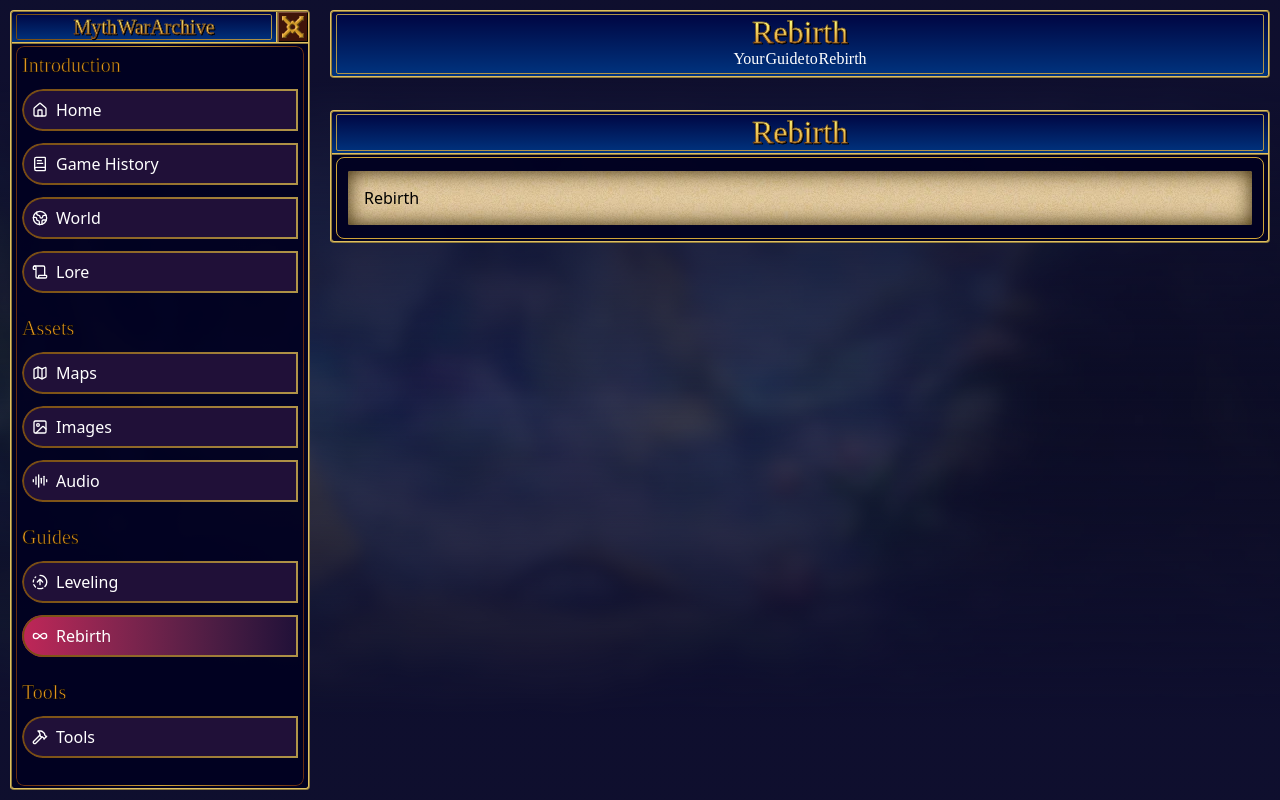
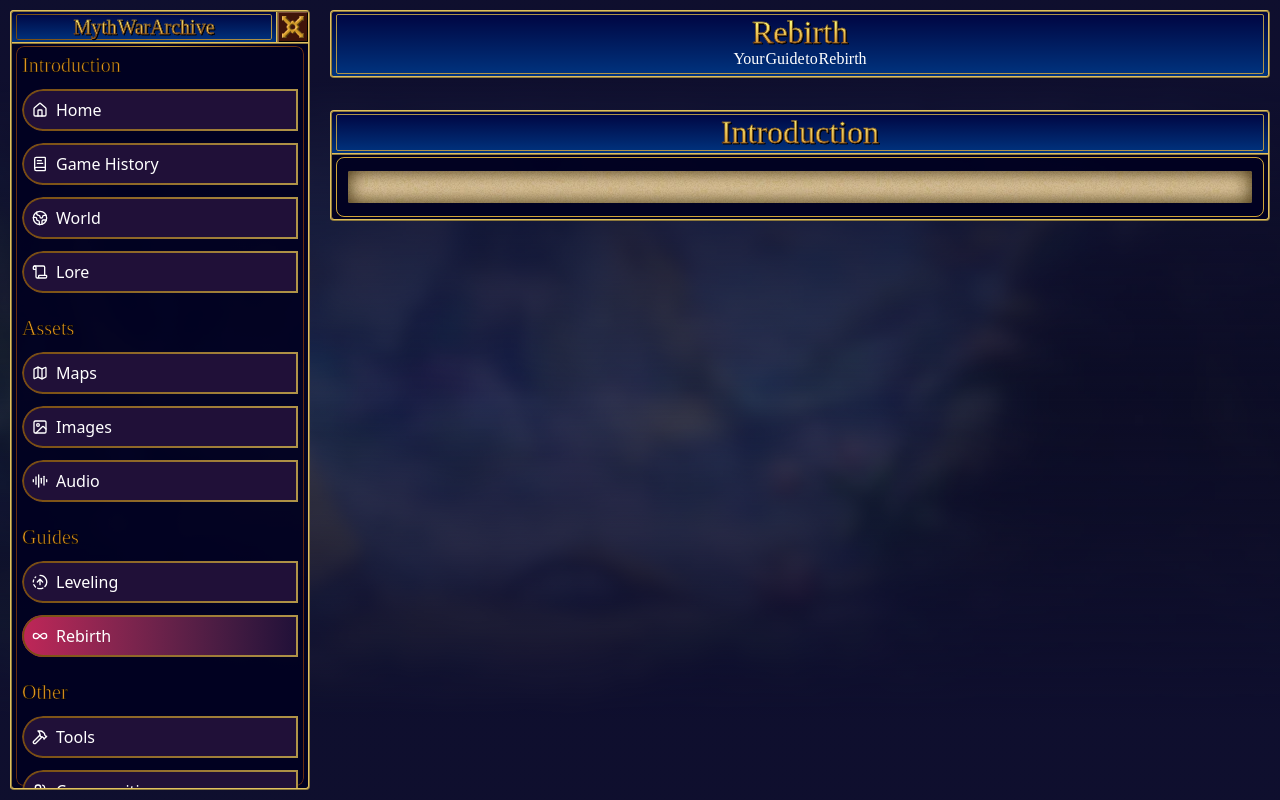
Before and after one commit to MGSimard/myth-war-archive-v2, a React (Vite) app: page /guides/rebirth in a window 1280 px wide. Built offline with nearby package versions, Linux system fonts and the light colour scheme; a web font is replaced by a local one.

Commit message:
Bloodreaper

```diff
--- a/src/_components/sidenav/nav-links.ts
+++ b/src/_components/sidenav/nav-links.ts
@@ -9,6 +9,7 @@ import {
   Infinity,
   Map,
   Scroll,
+  Users,
   type LucideIcon,
 } from "lucide-react";
 
@@ -85,13 +86,18 @@ export const navLinks: NavLinkGroup[] = [
     ],
   },
   {
-    label: "Tools",
+    label: "Other",
     items: [
       {
         title: "Tools",
         url: "/tools",
         icon: Hammer,
       },
+      {
+        title: "Communities",
+        url: "/communities",
+        icon: Users,
+      },
     ],
   },
 ];
--- a/src/routes/guides/leveling.tsx
+++ b/src/routes/guides/leveling.tsx
@@ -324,6 +324,19 @@ function PageGuidesLeveling() {
         <div className="papyrus">
           <div className="papyrus-section">
             <h3>Bloodreaper</h3>
+            <p>
+              Bloodreaper is a series of fights similar to the Howlign Beast quest, offering an alternative leveling
+              method to Blython Defense at level 60. This used to be a timed event during Saturdays back on official
+              servers, but TDT has it as a repeatable quest available at all times.
+            </p>
+            <ol>
+              <li>Begin with Bloodreaper in Sunset Plains (130, 70)</li>
+              <li>Pass through Blython, defeat Firetroy in Southern Rivage (41, 46)</li>
+              <li>North East of Desert City, defeat Bonepoker in Flamingor (23, 164)</li>
+              <li>South of Desert City, defeat Eyebasher in Bone Desert (66, 157)</li>
+              <li>Teleport to Flame Ruins through Demon Square teleporter, defeat Fistscarer (156, 257)</li>
+              <li>Similarly to Howling Beast, reset before ending round 10 to retain the cumulative XP multiplier</li>
+            </ol>
           </div>
         </div>
       </Section>
@@ -332,9 +345,8 @@ function PageGuidesLeveling() {
           <div className="papyrus-section">
             <h3>Seal</h3>
             <p>
-              At level 70 you unlock a new repeatable, 10 round quest with increasing XP rewards. It is advise that you
-              use both the Windseeker consumable for teleportation, and Devil&apos;s Tears to avoid random monster
-              aggro.{" "}
+              At level 70 you unlock a new repeatable, 10 round quest with increasing XP rewards. It's advised tho use
+              both the Windseeker consumable for teleportation, and Devil&apos;s Tears to avoid random monster aggro.{" "}
               <b>
                 At the bottom of this section is a Windseeker teleport coordinates cheatsheet to reach your target
                 quickly.
--- a/src/routes/guides/rebirth.tsx
+++ b/src/routes/guides/rebirth.tsx
@@ -10,10 +10,10 @@ function PageGuidesRebirth() {
   return (
     <>
       <Header title="Rebirth" subtitle="Your Guide to Rebirth" />
-      <Section title="Rebirth">
+      <Section title="Introduction">
         <div className="papyrus">
           <div className="papyrus-section">
-            <p>Rebirth</p>
+            <p></p>
           </div>
         </div>
       </Section>
```
Also changed, not shown: 1 other file (tests, documents, lock files or other folders).
